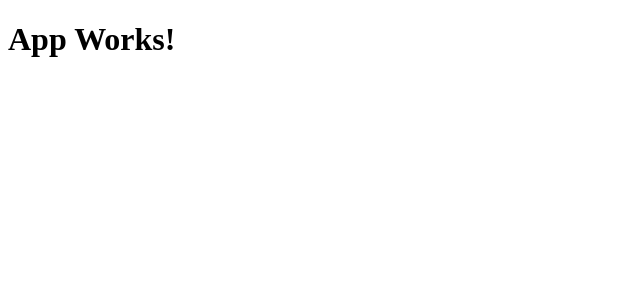
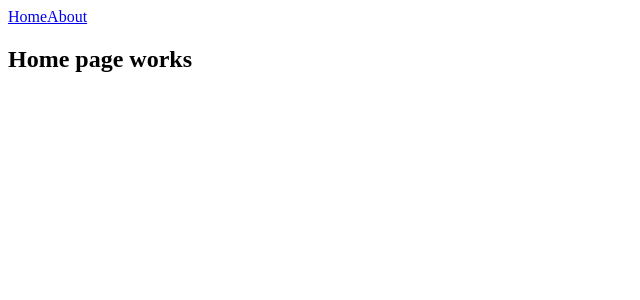
Before and after one commit to SmackSmash/harrisonjack-2021, a React (Create React App) app: page / in a window 1280 px wide. Shown: the top 300 px of the page, without its empty margins (0-640 px from the left). Built offline with nearby package versions, Linux system fonts and the light colour scheme.

Commit message:
Added basic routing with react-router-dom

```diff
--- a/package.json
+++ b/package.json
@@ -9,6 +9,7 @@
     "react": "^17.0.2",
     "react-dom": "^17.0.2",
     "react-redux": "^7.2.4",
+    "react-router-dom": "^5.2.0",
     "react-scripts": "4.0.3",
     "redux": "^4.1.0",
     "web-vitals": "^1.0.1"
--- a/src/App.jsx
+++ b/src/App.jsx
@@ -1,11 +1,21 @@
 import React from 'react';
+import { BrowserRouter as Router, Switch, Route } from 'react-router-dom';
+import Header from './components/Header';
+import Home from './pages/Home';
+import About from './pages/About';
 import './App.scss';
 
 const App = () => {
   return (
-    <div className="app">
-      <h1>App Works!</h1>
-    </div>
+    <Router>
+      <div className="app">
+        <Header />
+        <Switch>
+          <Route path="/" exact component={Home} />
+          <Route path="/about" exact component={About} />
+        </Switch>
+      </div>
+    </Router>
   );
 };
 
--- /dev/null
+++ b/src/components/Header/index.jsx
@@ -0,0 +1,16 @@
+import React from 'react';
+import { NavLink } from 'react-router-dom';
+import './Header.scss';
+
+const Header = () => {
+  return (
+    <header className="header">
+      <nav className="nav">
+        <NavLink to="/">Home</NavLink>
+        <NavLink to="/about">About</NavLink>
+      </nav>
+    </header>
+  );
+};
+
+export default Header;
--- /dev/null
+++ b/src/pages/About/index.jsx
@@ -0,0 +1,8 @@
+import React from 'react';
+import './About.scss';
+
+const About = () => {
+  return <h2>About Page</h2>;
+};
+
+export default About;
--- /dev/null
+++ b/src/pages/Home/index.jsx
@@ -0,0 +1,7 @@
+import React from 'react';
+
+const Home = () => {
+  return <h2>Home page works</h2>;
+};
+
+export default Home;
```
Also changed, not shown: src/assets/images/logo.svg (added), src/components/Header/Header.scss (added), src/pages/About/About.scss (added), src/pages/Home/Home.scss (added), 1 other file (tests, documents, lock files or other folders).
